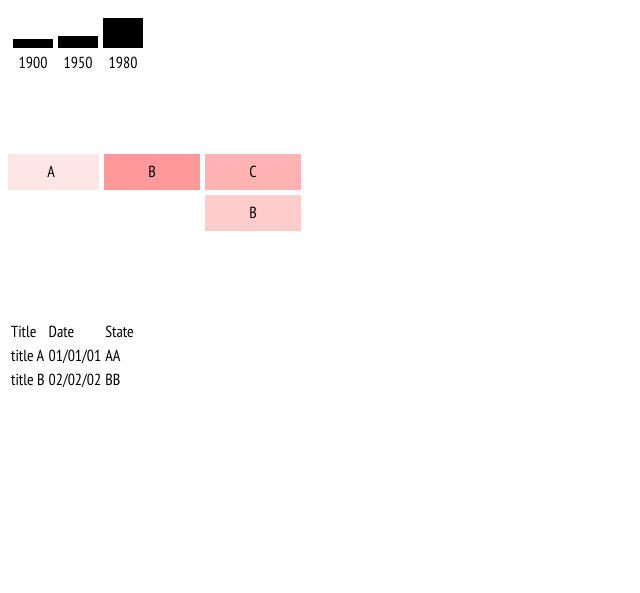
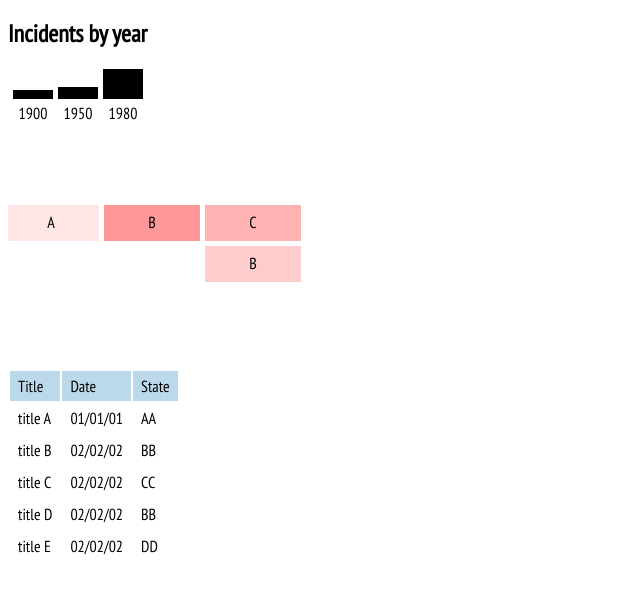
Before and after one commit to samansepehri/US-Mass-Shootings, a plain HTML site: page index.html in a window 1280 px wide. Shown: the part 53-646 px from the top of the page, without its empty margins (0-640 px from the left). Drawn offline with nearby package versions, Linux system fonts and the light colour scheme.

Commit message:
Tweak style

```diff
--- a/css/style.css
+++ b/css/style.css
@@ -1,3 +1,14 @@
 * {
   font-family: "PT Sans Narrow", sans-serif;
 }
+
+thead > tr {
+  background-color: rgba(160, 202, 226, 0.712);
+}
+
+td {
+  padding-top: 5px;
+  padding-bottom: 5px;
+  padding-right: 8px;
+  padding-left: 8px;
+}
--- a/js/YearChart.js
+++ b/js/YearChart.js
@@ -3,6 +3,8 @@ class YearChart {
     let width = 500;
     let height = 100;
 
+    parent.append("h2")
+      .text("Incidents by year");
     this.div = parent.append("div");
     this.svg = this.div.append("svg")
       .attr("width", width)
--- a/js/main.js
+++ b/js/main.js
@@ -61,6 +61,21 @@ async function init() {
       title: "title B",
       date: "02/02/02",
       state: "BB"
+    },
+    {
+      title: "title C",
+      date: "02/02/02",
+      state: "CC"
+    },
+    {
+      title: "title D",
+      date: "02/02/02",
+      state: "BB"
+    },
+    {
+      title: "title E",
+      date: "02/02/02",
+      state: "DD"
     }
   ])
 }
```
